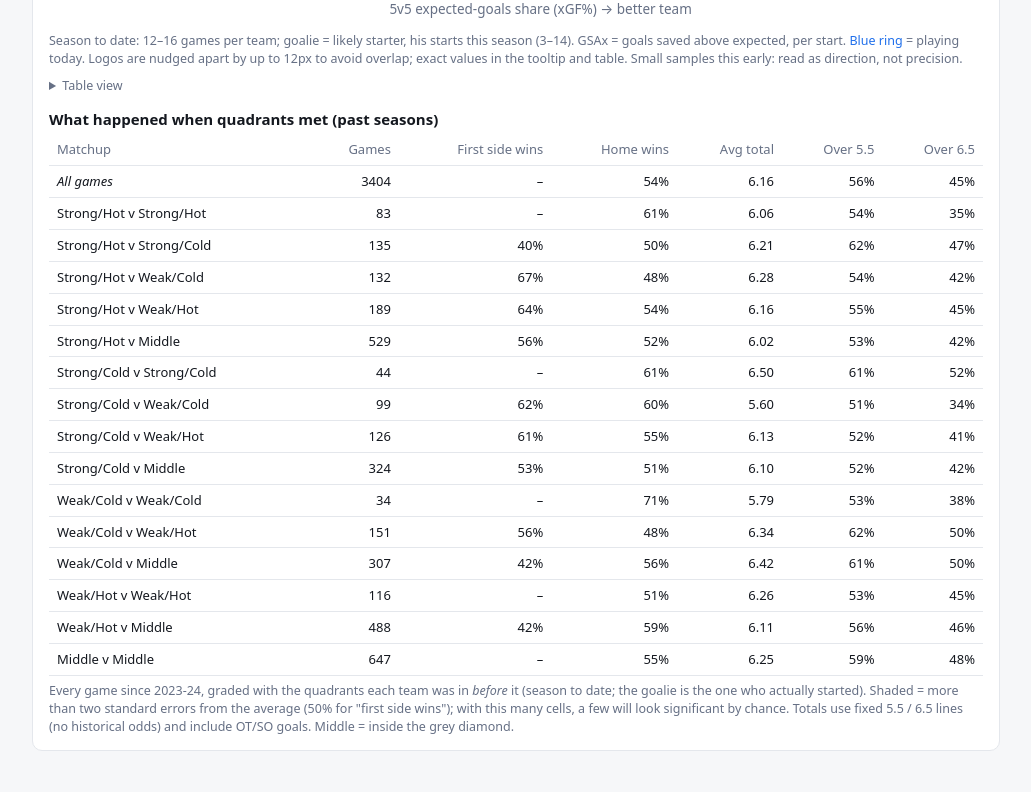
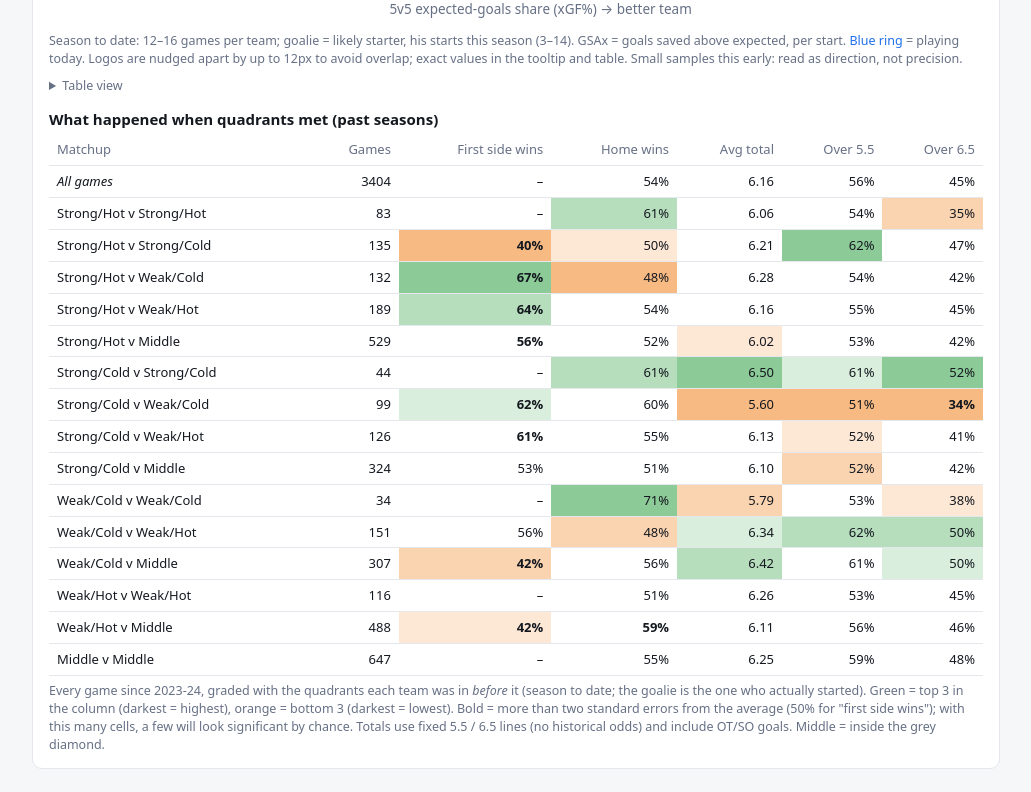
Before and after one commit to BackwardsHAT123/nhl-matchup, a plain HTML site: page docs/index.html in a window 1280 px wide. Shown: the part 1000-1792 px from the top of the page, without its empty margins (124-1155 px from the left). Drawn offline with Linux system fonts and the light colour scheme.

Commit message:
Quadrant table: stepped green/orange for top/bottom 3 per column
Co-Authored-By: Claude Sonnet 5.5 <noreply@anthropic.com>

```diff
--- a/docs/index.html
+++ b/docs/index.html
@@ -298,11 +298,16 @@ Promise.all([fetch("data/summary.json").then(r=>r.json()),fetch("data/prediction
     $("sctable").innerHTML=`<table><tr><th>Team</th><th>Likely starter</th><th>xGF%</th><th>GP</th><th>GSAx / start</th><th>Starts</th></tr>${rows.slice().sort((a,b)=>b.xgf-a.xgf).map(r=>`<tr><td>${r.team}</td><td>${r.goalie} <small class="note">${pct(r.p_start,0)}</small></td><td>${pct(r.xgf)}</td><td>${r.gp}</td><td>${sg(r.gsax)}</td><td>${r.starts}</td></tr>`).join("")}</table>`;
     const QL=S.quad_lookback&&S.quad_lookback[view];
     if(QL){const QN={TR:"Strong/Hot",BR:"Strong/Cold",BL:"Weak/Cold",TL:"Weak/Hot",MID:"Middle"},p1=v=>v==null?"–":(v*100).toFixed(0)+"%",
-        c=(v,z)=>`<td${Math.abs(z)>=2?' class="lead"':''}>${p1(v)}</td>`;
+        // top 3 of each column: stepped green (darkest = highest); bottom 3: stepped orange (darkest = lowest)
+        sh=k=>{const vs=QL.cells.map(r=>r[k]).filter(v=>v!=null),st=[.55,.35,.18];
+          return v=>{if(v==null)return"";const hi=vs.filter(x=>x>v).length,lo=vs.filter(x=>x<v).length;
+            return hi<3?`background:rgba(46,160,67,${st[hi]});`:lo<3?`background:rgba(240,130,30,${st[lo]});`:""}},
+        S5={A_win:sh("A_win"),home_win:sh("home_win"),avg_total:sh("avg_total"),over55:sh("over55"),over65:sh("over65")},
+        c=(k,zk,r,f=p1)=>`<td style="${S5[k](r[k])}${Math.abs(r[zk]||0)>=2?'font-weight:700':''}">${f(r[k])}</td>`;
       $("quadtable").innerHTML=`<table><tr><th>Matchup</th><th>Games</th><th>First side wins</th><th>Home wins</th><th>Avg total</th><th>Over 5.5</th><th>Over 6.5</th></tr>
         <tr><td><i>All games</i></td><td>${QL.n}</td><td>–</td><td>${p1(QL.home_win)}</td><td>${QL.avg_total.toFixed(2)}</td><td>${p1(QL.over55)}</td><td>${p1(QL.over65)}</td></tr>
-        ${QL.cells.map(r=>`<tr><td>${QN[r.A]} v ${QN[r.B]}</td><td>${r.n}</td>${c(r.A_win,r.A_win_z)}${c(r.home_win,r.home_z)}<td>${r.avg_total.toFixed(2)}</td>${c(r.over55,r.over55_z)}${c(r.over65,r.over65_z)}</tr>`).join("")}</table>
-        <p class="note" style="margin:6px 0 0">Every game since 2023-24, graded with the quadrants each team was in <i>before</i> it (${view==="full"?"season to date":"last 5"}; the goalie is the one who actually started). Shaded = more than two standard errors from the average (50% for "first side wins"); with this many cells, a few will look significant by chance. Totals use fixed 5.5 / 6.5 lines (no historical odds) and include OT/SO goals. Middle = inside the grey diamond.</p>`}
+        ${QL.cells.map(r=>`<tr><td>${QN[r.A]} v ${QN[r.B]}</td><td>${r.n}</td>${c("A_win","A_win_z",r)}${c("home_win","home_z",r)}${c("avg_total","none",r,v=>v.toFixed(2))}${c("over55","over55_z",r)}${c("over65","over65_z",r)}</tr>`).join("")}</table>
+        <p class="note" style="margin:6px 0 0">Every game since 2023-24, graded with the quadrants each team was in <i>before</i> it (${view==="full"?"season to date":"last 5"}; the goalie is the one who actually started). Green = top 3 in the column (darkest = highest), orange = bottom 3 (darkest = lowest). Bold = more than two standard errors from the average (50% for "first side wins"); with this many cells, a few will look significant by chance. Totals use fixed 5.5 / 6.5 lines (no historical odds) and include OT/SO goals. Middle = inside the grey diamond.</p>`}
     window.__sc=rows;
   }
   const tip=$("sctip"),wrap=$("scatterwrap");
```
